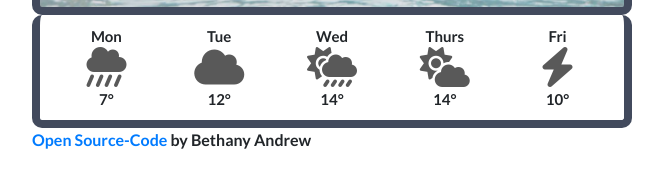
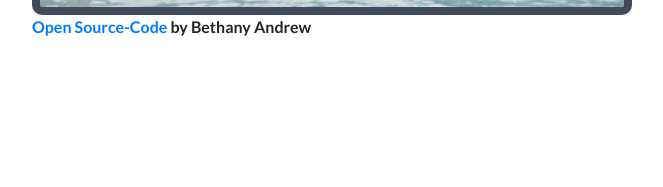
Before and after one commit to netbeans1/beths-weather-app, a plain HTML site: page index.html in a window 1280 px wide. Shown: the part 277-464 px from the top of the page, without its empty margins (308-971 px from the left). Drawn offline with nearby package versions, Linux system fonts and the light colour scheme; no server answers; a web font is replaced by a local one.

Commit message:
deleting forecast

```diff
--- a/index.html
+++ b/index.html
@@ -66,47 +66,6 @@
           </div>
         </div>
       </div>
-      <div class="nextWeek">
-        <div class="container">
-          <div class="row row-cols-5">
-            <div class="col">
-              Mon
-            </div>
-            <div class="col">
-              Tue
-            </div>
-            <div class="col">
-              Wed
-            </div>
-            <div class="col">
-              Thurs
-            </div>
-            <div class="col">
-              Fri
-            </div>
-            <div class="col">
-              <i class="fas fa-cloud-showers-heavy"></i> <br />
-              7°
-            </div>
-            <div class="col">
-              <i class="fas fa-cloud"></i> <br />
-              12°
-            </div>
-            <div class="col">
-              <i class="fas fa-cloud-sun-rain"></i> <br />
-              14°
-            </div>
-            <div class="col">
-              <i class="fas fa-cloud-sun"></i> <br />
-              14°
-            </div>
-            <div class="col">
-              <i class="fas fa-bolt"></i> <br />
-              10°
-            </div>
-          </div>
-        </div>
-      </div>
       <div class="github">
         <a href="https://github.com/netbeans1/beths-weather-app"
           >Open Source-Code</a
--- a/script.js
+++ b/script.js
@@ -40,9 +40,24 @@ function formatDate() {
 
   let todaysDate = `${day}, <br> ${month} ${date}, ${hours}:${minutes}`;
   return todaysDate;
+  return `${day} ${formatHours(timestamp)}`;
 }
 let h2 = document.querySelector("h2");
 h2.innerHTML = formatDate(new Date());
+
+function formatHours(timestamp) {
+  let date = new Date(timestamp);
+  let hours = date.getHours();
+  if (hours < 10) {
+    hours = `0${hours}`;
+  }
+  let minutes = date.getMinutes();
+  if (minutes < 10) {
+    minutes = `0${minutes}`;
+  }
+
+  return `${hours}:${minutes}`;
+}
 
 function showTemp(response) {
   let todaysTemp = document.querySelector("#temp");
--- a/weatherstyle.css
+++ b/weatherstyle.css
@@ -61,10 +61,6 @@ h2 {
   background: white;
   color: #424a5d;
 }
-.fas {
-  font-size: 40px;
-  color: rgb(89, 89, 89);
-}
 .todaysTemp {
   font-size: 40px;
   font-family: "Lato", sans-serif;
```
